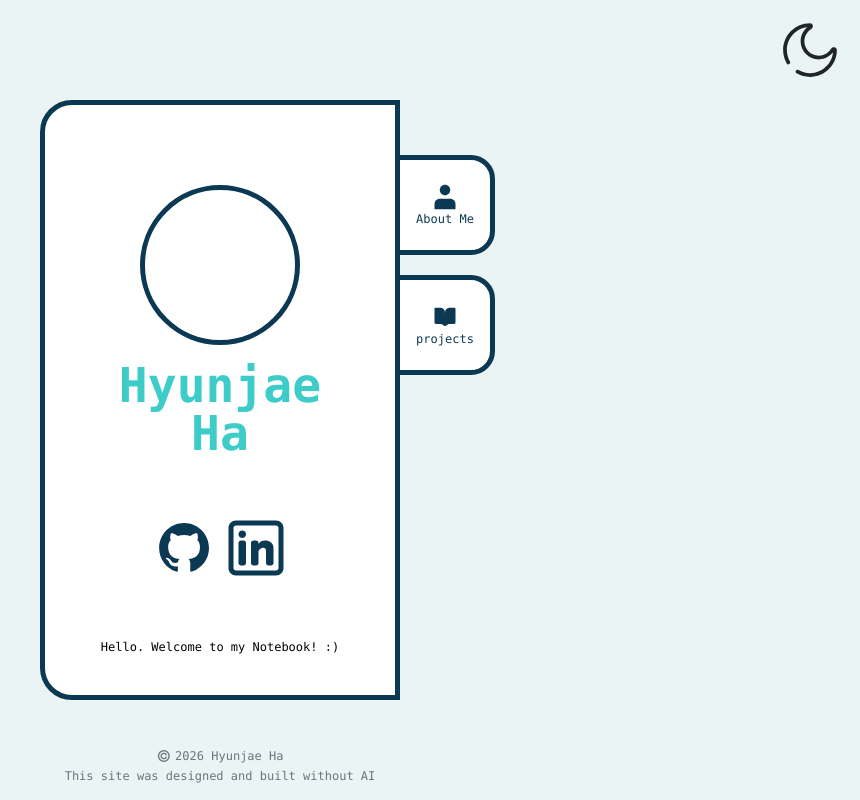
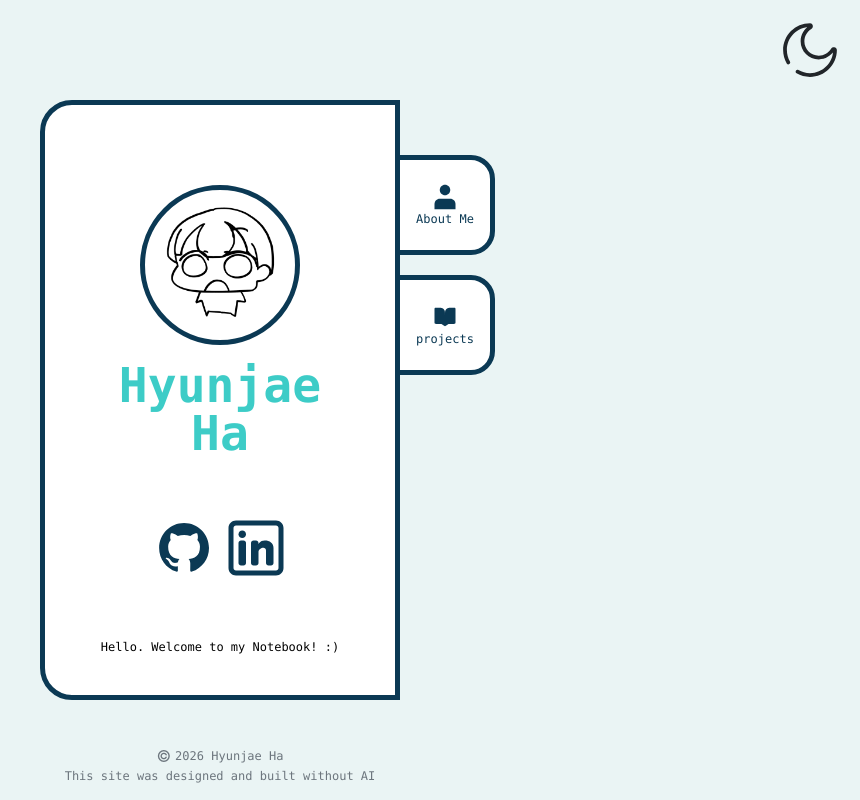
Before and after one commit to EmptyGlassCup/personal-site, a React (Vite) app: page / in a window 1280 px wide. Shown: the whole page, without its empty margins (420-1280 px from the left). Built offline with nearby package versions, Linux system fonts and the light colour scheme.

Commit message:
Add profile picture

```diff
--- a/index.html
+++ b/index.html
@@ -2,7 +2,7 @@
 <html lang="en">
   <head>
     <meta charset="UTF-8" />
-    <link rel="icon" type="image/svg+xml" href="/favicon.svg" />
+    <link rel="icon" type="image/svg+xml" href="src/assets/temp_pfp.png" />
     <meta name="viewport" content="width=device-width, initial-scale=1.0" />
     <title>Hyunjae's Notebook</title>
   </head>
--- a/src/components/card.tsx
+++ b/src/components/card.tsx
@@ -17,7 +17,12 @@ export default function Card({ infoCard, projectCard }: Info_CardProps) {
         z-2`}>
 
             <div id="main-top" className="flex flex-col items-center gap-4">
-                <div className = {`rounded-full border-solid border-[#0B3954] dark:border-[#3dccc7] border-5 w-30 md:w-40 h-30 md:h-40`}></div>
+                <div className = {`rounded-full border-solid border-[#0B3954] dark:border-[#3dccc7] border-5 w-30 md:w-40 h-30 md:h-40 overflow-hidden`}>
+                    <img
+                        src="src/assets/temp_pfp.png"
+                        className="w-full h-full object-cover object-bottom"
+                    />
+                </div>
                 <p className = "text-3xl md:text-5xl text-center font-bold font-mono text-[#3dccc7] dark:text-[#C4FFF9]">Hyunjae Ha</p>
             </div>
 
```
Also changed, not shown: src/assets/temp_pfp.png (added).
